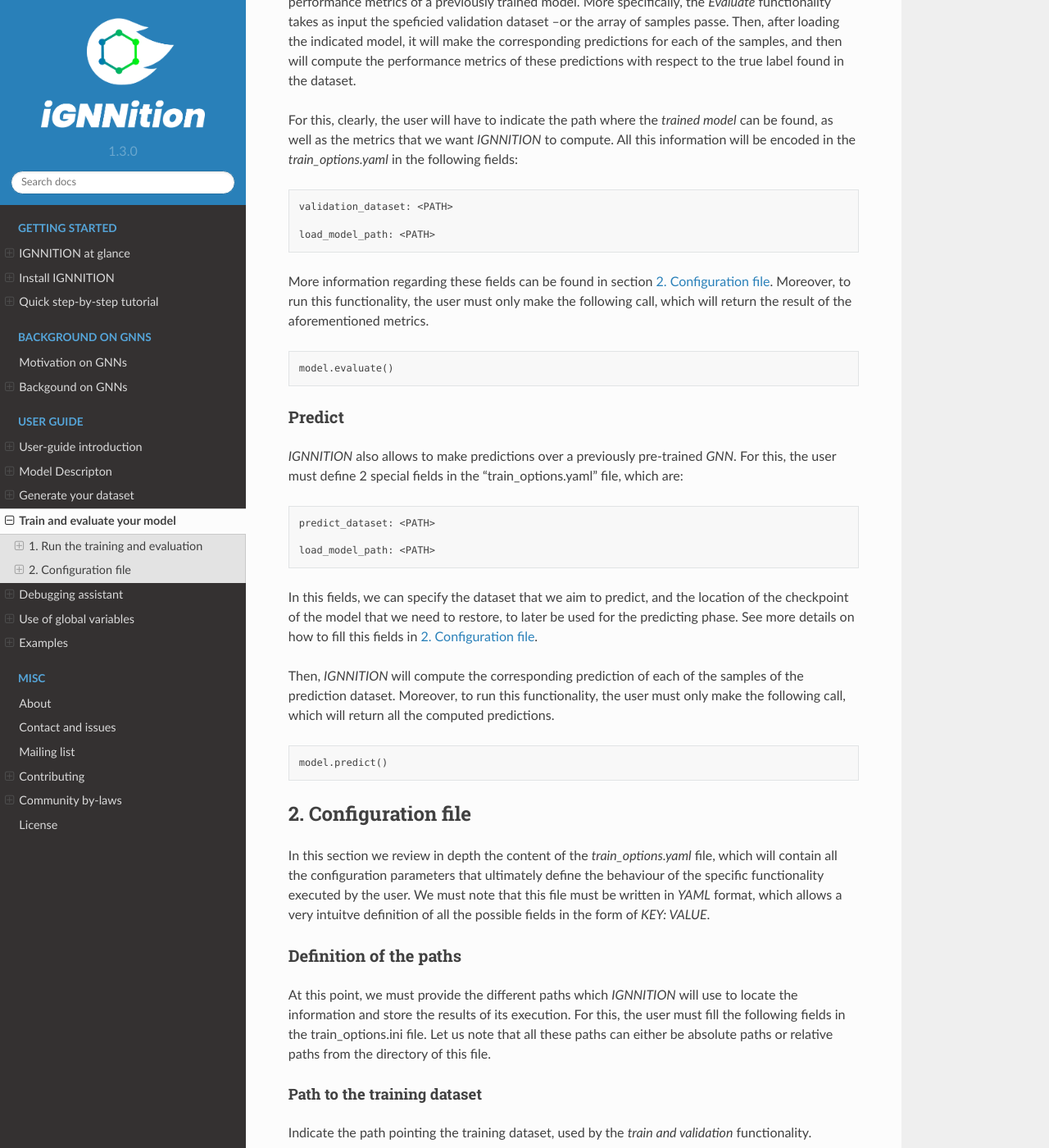
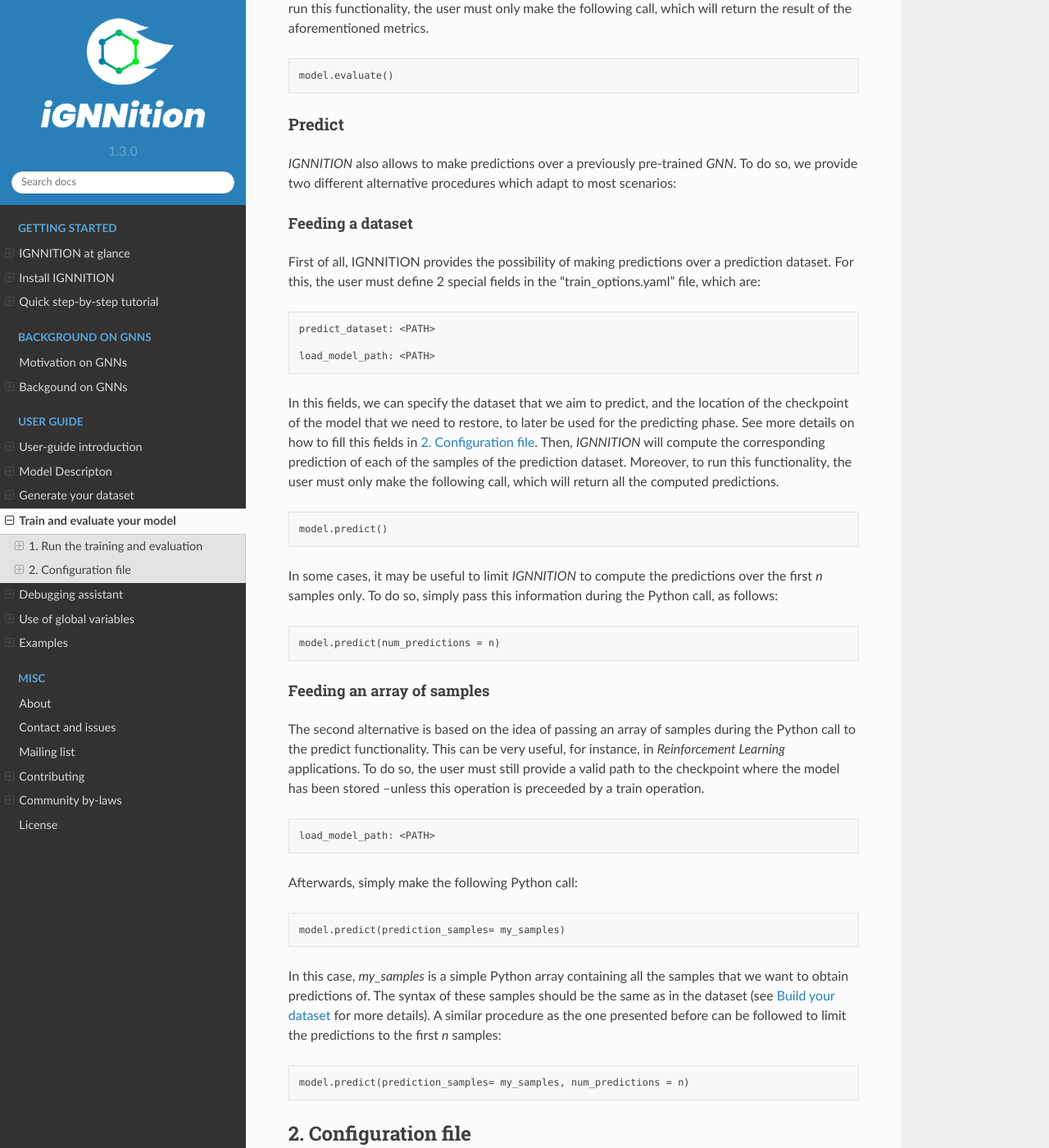
Before and after one commit to BNN-UPC/ignnition, a Sphinx documentation site: the page built from docs/train_and_evaluate.md, in a window 1280 px wide and 1400 px high, scrolled down 2332 px. Shown: the whole window at 82% size. Built offline with Sphinx 7.4.7 and the Read the Docs theme 2.0.0, drawn with Linux system fonts in a browser that asks for light colours; some of the changed text lies outside the part shown.

Commit message:
Ft limit num predictions (#76)
* Added an additional parameter for the predict functionality, to control, if desired, the number of samples to make predictions withs. If no parameter is specified, then it is ignored, and IGNNITION comptues a prediction for each of the provided samples.

* Added documentation to explain the two possible ways to make predictions (through the use of a dataset and by passing an array of samples). Also deleted the part of one_sample_training, as it is a particular case of the predict functionality. Finally, explain how to limit the predictions to consider only the first n samples

* Fix in the documentation

```diff
--- a/docs/train_and_evaluate.md
+++ b/docs/train_and_evaluate.md
@@ -59,20 +52,36 @@
     model.evaluate()
 
 ### Predict
-*IGNNITION* also allows to make predictions over a previously pre-trained *GNN*. For this, the user must define 2 special fields in the "train_options.yaml" file, which are:
+*IGNNITION* also allows to make predictions over a previously pre-trained *GNN*. To do so, we provide two different alternative procedures which adapt to most scenarios:
+#### Feeding a dataset
+First of all, IGNNITION provides the possibility of making predictions over a prediction dataset. For this, the user must define 2 special fields in the "train_options.yaml" file, which are:
 
     predict_dataset: <PATH>
 
     load_model_path: <PATH>
 
 In this fields, we can specify the dataset that we aim to predict, and the location of the checkpoint of the model that we need to restore, to later be used for the predicting phase. See more details on how to fill this fields in [2. Configuration file](#2-configuration-file).
-
 Then, *IGNNITION* will compute the corresponding prediction of each of the samples of the prediction dataset. Moreover, to run this functionality, the user must only make the following call, which will return all the computed predictions.
 
     model.predict()
 
+In some cases, it may be useful to limit *IGNNITION* to compute the predictions over the first *n* samples only. To do so, simply pass this information during the Python call, as follows:
 
+    model.predict(num_predictions = n)
 
+#### Feeding an array of samples
+The second alternative is based on the idea of passing an array of samples during the Python call to the predict functionality. This can be very useful, for instance, in *Reinforcement Learning* applications. To do so, the user must still provide a valid path to the checkpoint where the model has been stored --unless this operation is preceeded by a train operation.
+
+    load_model_path: <PATH>
+
+Afterwards, simply make the following Python call:
+
+    model.predict(prediction_samples= my_samples)
+
+In this case, *my_samples* is a simple Python array containing all the samples that we want to obtain predictions of. The syntax of these samples should be the same as in the dataset (see [Build your dataset](./generate_your_dataset.md) for more details).
+A similar procedure as the one presented before can be followed to limit the predictions to the first *n* samples:
+
+    model.predict(prediction_samples= my_samples, num_predictions = n)
 
 ## 2. Configuration file
 In this section we review in depth the content of the *train_options.yaml* file, which will contain all the configuration parameters that ultimately define the behaviour of the specific functionality executed by the user. We must note that this file must be written in *YAML* format, which allows a very intuitve definition of all the possible fields in the form of *KEY:  VALUE*.
```
Also changed, not shown: other parts of docs/train_and_evaluate.md (+0 -7 lines), 1 other file.
